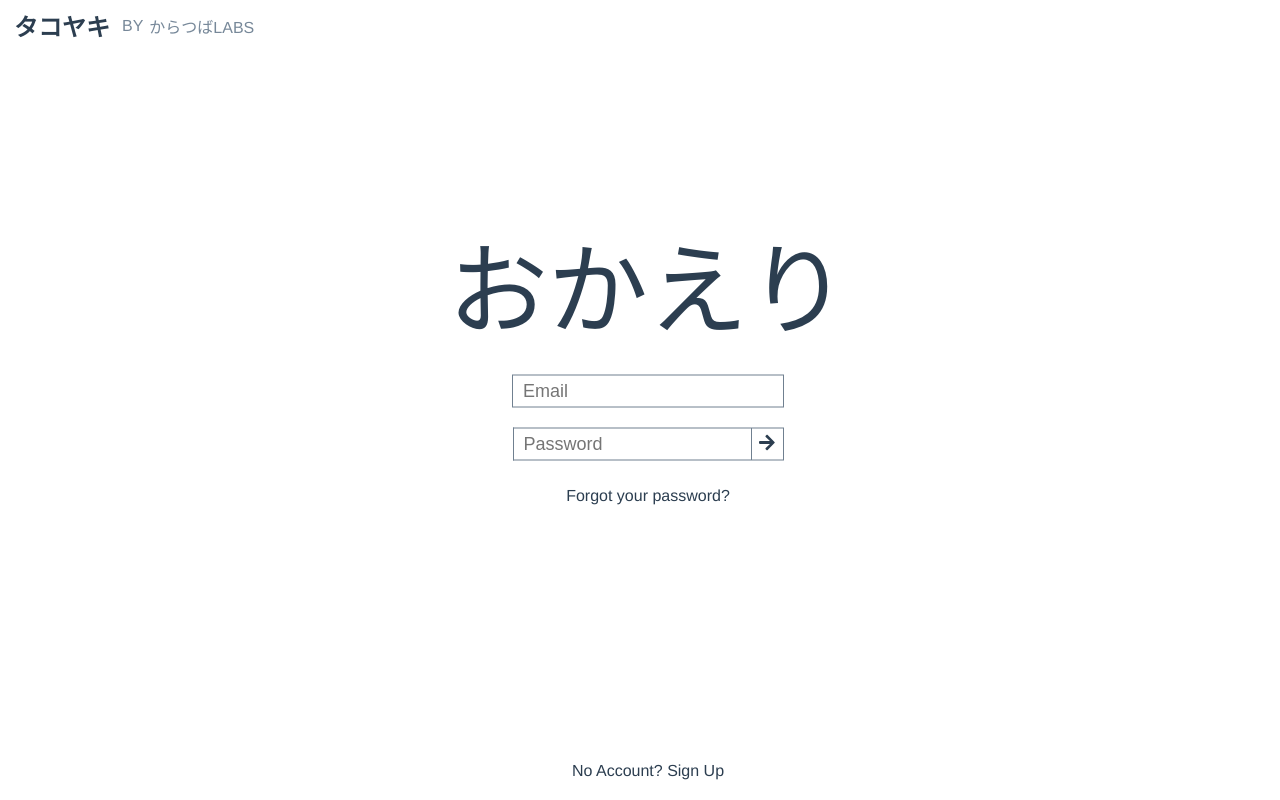
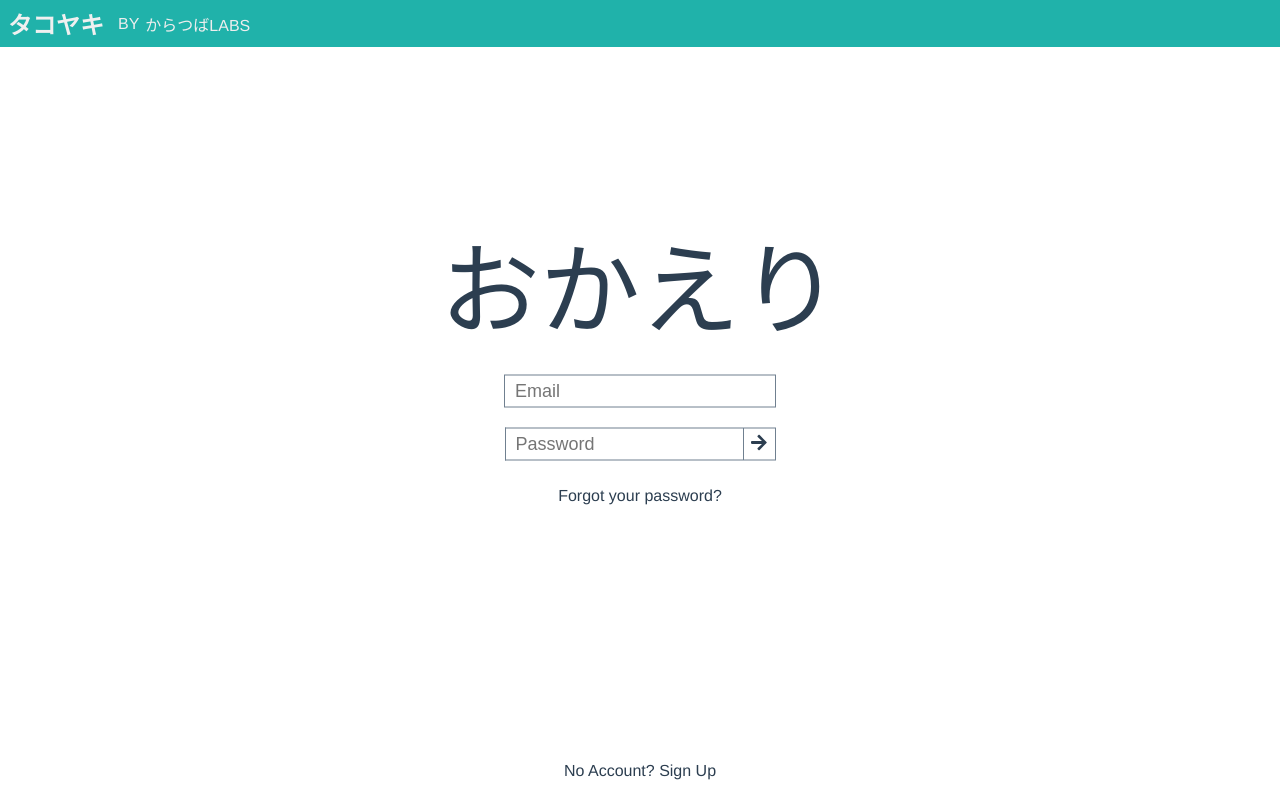
Before and after one commit to KaratsubaLabs/takoyaki-webui, a Vue app: page /login in a window 1280 px wide. Built offline with nearby package versions, Linux system fonts and the light colour scheme.

Commit message:
Changed color scheme

```diff
--- a/public/index.html
+++ b/public/index.html
@@ -15,3 +15,9 @@
     <!-- built files will be auto injected -->
   </body>
 </html>
+
+<style scoped>
+  body {
+    margin: 0;
+  }
+</style>
--- a/src/App.vue
+++ b/src/App.vue
@@ -18,6 +18,11 @@
 .header {
   width: 100%;
   text-align: left;
+  background-color: lightseagreen;
+}
+.logo {
+  color: #F0F0F0;
+  margin: 6px 8px !important;
 }
 .headertext {
   margin: 0 6px 0 6px;
@@ -25,7 +30,7 @@
   vertical-align: middle;
 }
 a.headertext, p.headertext {
-  color: lightslategrey;
+  color: #EEEEEE;
 }
 .link {
   cursor: default;
@@ -33,7 +38,7 @@ a.headertext, p.headertext {
   color: inherit;
 }
 .link:active {
-  color: cadetblue;
+  color: lightseagreen;
 }
 .marginfree {
   margin-right: 0px;
--- a/src/components/Dashboard.vue
+++ b/src/components/Dashboard.vue
@@ -60,7 +60,7 @@ export default {
     color: #2c3e50;
   }
   button:active {
-    color: cadetblue;
+    color: lightseagreen;
   }
   table {
     border-collapse: collapse;
--- a/src/components/Kongura.vue
+++ b/src/components/Kongura.vue
@@ -30,7 +30,7 @@ export default {
     background: none;
   }
   button:active {
-    color: cadetblue;
+    color: lightseagreen;
   }
   .maincontent {
     position: absolute;
--- a/src/components/Login.vue
+++ b/src/components/Login.vue
@@ -99,7 +99,7 @@ export default {
   }
   .email:focus, .password:focus {
     outline: none;
-    border: 1px solid cadetblue;
+    border: 1px solid lightseagreen;
   }
   .email {
     width: 250px;
@@ -118,14 +118,14 @@ export default {
     color: #2c3e50;
   }
   .login_btn:active {
-    border: 1px solid cadetblue;
+    border: 1px solid lightseagreen;
   }
   .link {
     user-select: none;
     cursor: default;
   }
   .link:active {
-    color: cadetblue;
+    color: lightseagreen;
   }
   .signup, .horny {
     display: inline;
--- a/src/components/RequestForm.vue
+++ b/src/components/RequestForm.vue
@@ -122,7 +122,7 @@ export default{
     color: #2c3e50;
   }
   button:active {
-    color: cadetblue;
+    color: lightseagreen;
   }
   input, textarea {
     font-size: 18px;
@@ -133,7 +133,7 @@ export default{
   }
   input:focus, textarea:focus {
     outline: none;
-    border: 1px solid cadetblue;
+    border: 1px solid lightseagreen;
   }
   .maincontent {
     position: absolute;
```
